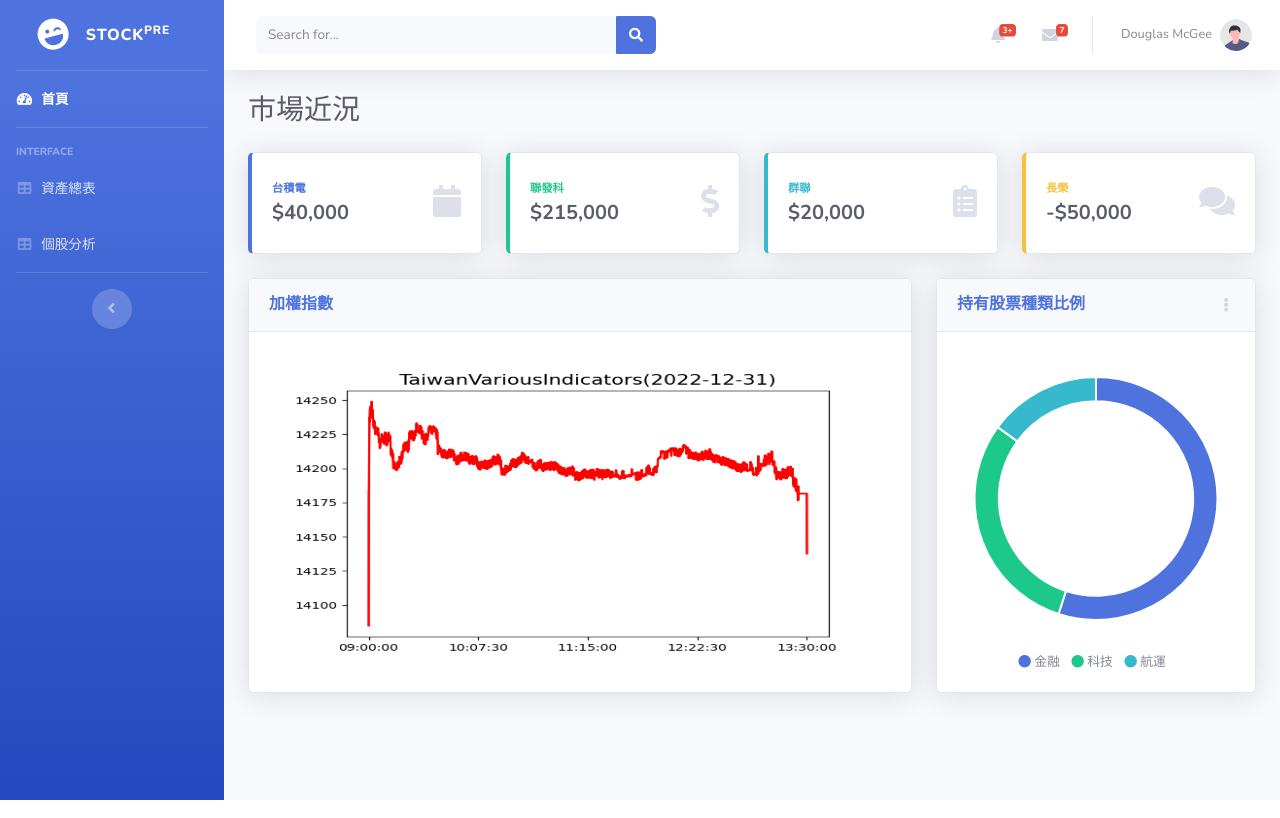
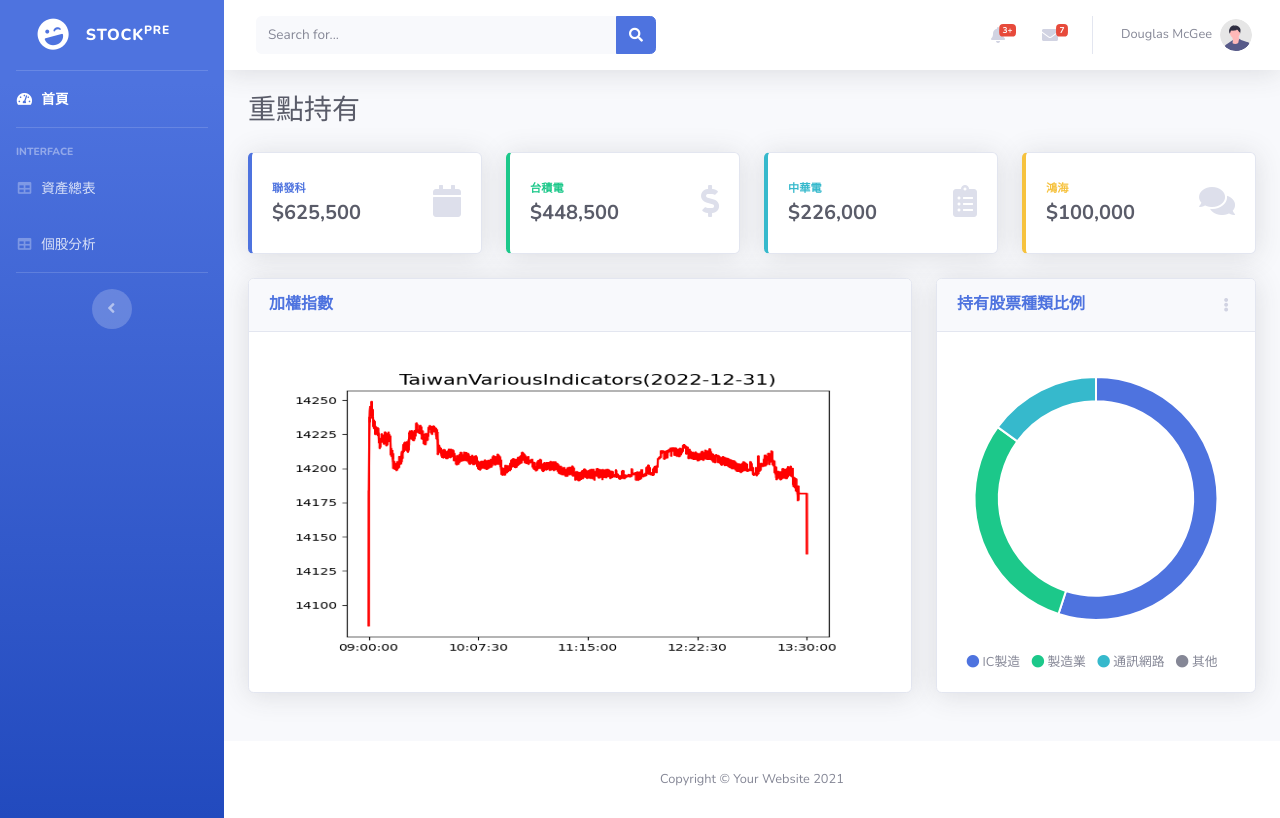
Before and after one commit to TungYuChiang/Stock_WEB, a Flask app: page /index in a window 1280 px wide. Run offline with Flask 2, Linux system fonts and the light colour scheme; some libraries are stand-ins or nearby versions.

Commit message:
更新index 模板

```diff
--- a/templates/index.html
+++ b/templates/index.html
@@ -7,7 +7,7 @@
     <meta name="description" content="">
     <meta name="author" content="">
 
-    <title>Stock Predict</title>
+    <title>Stock Analysis</title>
 
     <!-- Custom fonts for this template-->
     <link href="static/vendor/fontawesome-free/css/all.min.css" rel="stylesheet" type="text/css">
@@ -307,7 +307,7 @@
 
                     <!-- Page Heading -->
                     <div class="d-sm-flex align-items-center justify-content-between mb-4">
-                        <h1 class="h3 mb-0 text-gray-800">市場近況</h1>
+                        <h1 class="h3 mb-0 text-gray-800">重點持有</h1>
                     </div>
 
                     <!-- Content Row -->
@@ -320,8 +320,8 @@
                                     <div class="row no-gutters align-items-center">
                                         <div class="col mr-2">
                                             <div class="text-xs font-weight-bold text-primary text-uppercase mb-1">
-                                                台積電</div>
-                                            <div class="h5 mb-0 font-weight-bold text-gray-800">$40,000</div>
+                                                聯發科</div>
+                                            <div class="h5 mb-0 font-weight-bold text-gray-800">$625,500</div>
                                         </div>
                                         <div class="col-auto">
                                             <i class="fas fa-calendar fa-2x text-gray-300"></i>
@@ -338,8 +338,8 @@
                                     <div class="row no-gutters align-items-center">
                                         <div class="col mr-2">
                                             <div class="text-xs font-weight-bold text-success text-uppercase mb-1">
-                                                聯發科</div>
-                                            <div class="h5 mb-0 font-weight-bold text-gray-800">$215,000</div>
+                                                台積電</div>
+                                            <div class="h5 mb-0 font-weight-bold text-gray-800">$448,500</div>
                                         </div>
                                         <div class="col-auto">
                                             <i class="fas fa-dollar-sign fa-2x text-gray-300"></i>
@@ -355,11 +355,11 @@
                                 <div class="card-body">
                                     <div class="row no-gutters align-items-center">
                                         <div class="col mr-2">
-                                            <div class="text-xs font-weight-bold text-info text-uppercase mb-1">群聯
+                                            <div class="text-xs font-weight-bold text-info text-uppercase mb-1">中華電
                                             </div>
                                             <div class="row no-gutters align-items-center">
                                                 <div class="col-auto">
-                                                    <div class="h5 mb-0 mr-3 font-weight-bold text-gray-800">$20,000</div>
+                                                    <div class="h5 mb-0 mr-3 font-weight-bold text-gray-800">$226,000</div>
                                                 </div>
                                             </div>
                                         </div>
@@ -378,8 +378,8 @@
                                     <div class="row no-gutters align-items-center">
                                         <div class="col mr-2">
                                             <div class="text-xs font-weight-bold text-warning text-uppercase mb-1">
-                                                長榮</div>
-                                            <div class="h5 mb-0 font-weight-bold text-gray-800">-$50,000</div>
+                                                鴻海</div>
+                                            <div class="h5 mb-0 font-weight-bold text-gray-800">$100,000</div>
                                         </div>
                                         <div class="col-auto">
                                             <i class="fas fa-comments fa-2x text-gray-300"></i>
@@ -405,7 +405,7 @@
                                 <!-- Card Body -->
                                 <div class="card-body">
                                     <div class="chart-area">
-                                        <img src="/static/img/TAIEX.png" width="500"><!-- 加權指數 -->
+                                        <img src="/static/img/TAIEX.png" height="330"><!-- 加權指數 -->
                                     </div>
                                 </div>
                             </div>
@@ -440,13 +440,16 @@
                                     </div>
                                     <div class="mt-4 text-center small">
                                         <span class="mr-2">
-                                            <i class="fas fa-circle text-primary"></i> 金融
+                                            <i class="fas fa-circle text-primary"></i> IC製造
                                         </span>
                                         <span class="mr-2">
-                                            <i class="fas fa-circle text-success"></i> 科技
+                                            <i class="fas fa-circle text-success"></i> 製造業
                                         </span>
                                         <span class="mr-2">
-                                            <i class="fas fa-circle text-info"></i> 航運
+                                            <i class="fas fa-circle text-info"></i> 通訊網路
+                                        </span>
+                                        <span class="mr-2">
+                                            <i class="fas fa-circle text-other"></i> 其他
                                         </span>
                                     </div>
                                 </div>
@@ -455,103 +458,26 @@
                     </div>
 
                     <!-- Content Row -->
-                    <!-- <div class="row"> -->
+                    <div class="row">
+                        <!-- Content Column -->
+                        <div class="col-lg-6 mb-4">
+                        </div>
+                    </div>
 
-                        <!-- Content Column -->
-                        <!-- <div class="col-lg-6 mb-4"> -->
-
-                            <!-- Project Card Example -->
-                            <!-- <div class="card shadow mb-4">
-                                <div class="card-header py-3">
-                                    <h6 class="m-0 font-weight-bold text-primary">Projects</h6>
-                                </div>
-                                <div class="card-body">
-                                    <h4 class="small font-weight-bold">Server Migration <span
-                                            class="float-right">20%</span></h4>
-                                    <div class="progress mb-4">
-                                        <div class="progress-bar bg-danger" role="progressbar" style="width: 20%"
-                                            aria-valuenow="20" aria-valuemin="0" aria-valuemax="100"></div>
-                                    </div>
-                                    <h4 class="small font-weight-bold">Sales Tracking <span
-                                            class="float-right">40%</span></h4>
-                                    <div class="progress mb-4">
-                                        <div class="progress-bar bg-warning" role="progressbar" style="width: 40%"
-                                            aria-valuenow="40" aria-valuemin="0" aria-valuemax="100"></div>
-                                    </div>
-                                    <h4 class="small font-weight-bold">Customer Database <span
-                                            class="float-right">60%</span></h4>
-                                    <div class="progress mb-4">
-                                        <div class="progress-bar" role="progressbar" style="width: 60%"
-                                            aria-valuenow="60" aria-valuemin="0" aria-valuemax="100"></div>
-                                    </div>
-                                    <h4 class="small font-weight-bold">Payout Details <span
-                                            class="float-right">80%</span></h4>
-                                    <div class="progress mb-4">
-                                        <div class="progress-bar bg-info" role="progressbar" style="width: 80%"
-                                            aria-valuenow="80" aria-valuemin="0" aria-valuemax="100"></div>
-                                    </div>
-                                    <h4 class="small font-weight-bold">Account Setup <span
-                                            class="float-right">Complete!</span></h4>
-                                    <div class="progress">
-                                        <div class="progress-bar bg-success" role="progressbar" style="width: 100%"
-                                            aria-valuenow="100" aria-valuemin="0" aria-valuemax="100"></div>
-                                    </div>
-                                </div>
-                            </div>
-                        </div>
-
-                        <div class="col-lg-6 mb-4">
-
-                            Illustrations
-                            <div class="card shadow mb-4">
-                                <div class="card-header py-3">
-                                    <h6 class="m-0 font-weight-bold text-primary">Illustrations</h6>
-                                </div>
-                                <div class="card-body">
-                                    <div class="text-center">
-                                        <img class="img-fluid px-3 px-sm-4 mt-3 mb-4" style="width: 25rem;"
-                                            src="static/img/undraw_posting_photo.svg" alt="...">
-                                    </div>
-                                    <p>Add some quality, svg illustrations to your project courtesy of <a
-                                            target="_blank" rel="nofollow" href="https://undraw.co/">unDraw</a>, a
-                                        constantly updated collection of beautiful svg images that you can use
-                                        completely free and without attribution!</p>
-                                    <a target="_blank" rel="nofollow" href="https://undraw.co/">Browse Illustrations on
-                                        unDraw &rarr;</a>
-                                </div>
-                            </div>
-
-                            Approach
-                            <div class="card shadow mb-4">
-                                <div class="card-header py-3">
-                                    <h6 class="m-0 font-weight-bold text-primary">Development Approach</h6>
-                                </div>
-                                <div class="card-body">
-                                    <p>SB Admin 2 makes extensive use of Bootstrap 4 utility classes in order to reduce
-                                        CSS bloat and poor page performance. Custom CSS classes are used to create
-                                        custom components and custom utility classes.</p>
-                                    <p class="mb-0">Before working with this theme, you should become familiar with the
-                                        Bootstrap framework, especially the utility classes.</p>
-                                </div>
-                            </div>
-
-                        </div> -->
-                    <!-- </div> -->
-
-                <!-- </div> -->
+                </div>
                 <!-- /.container-fluid -->
 
-            <!-- </div> -->
+            </div>
             <!-- End of Main Content -->
 
             <!-- Footer -->
-            <!-- <footer class="sticky-footer bg-white">
+            <footer class="sticky-footer bg-white">
                 <div class="container my-auto">
                     <div class="copyright text-center my-auto">
                         <span>Copyright &copy; Your Website 2021</span>
                     </div>
                 </div>
-            </footer> -->
+            </footer>
             <!-- End of Footer -->
 
         </div>
```
Also changed, not shown: static/img/2412.TW.png, static/img/2882.TW.png (added), static/img/7day_pre_2412.TW.png, static/img/7day_pre_2882.TW.png (added), static/img/long_short_2412.TW.png, static/img/long_short_2882.TW.png (added).
